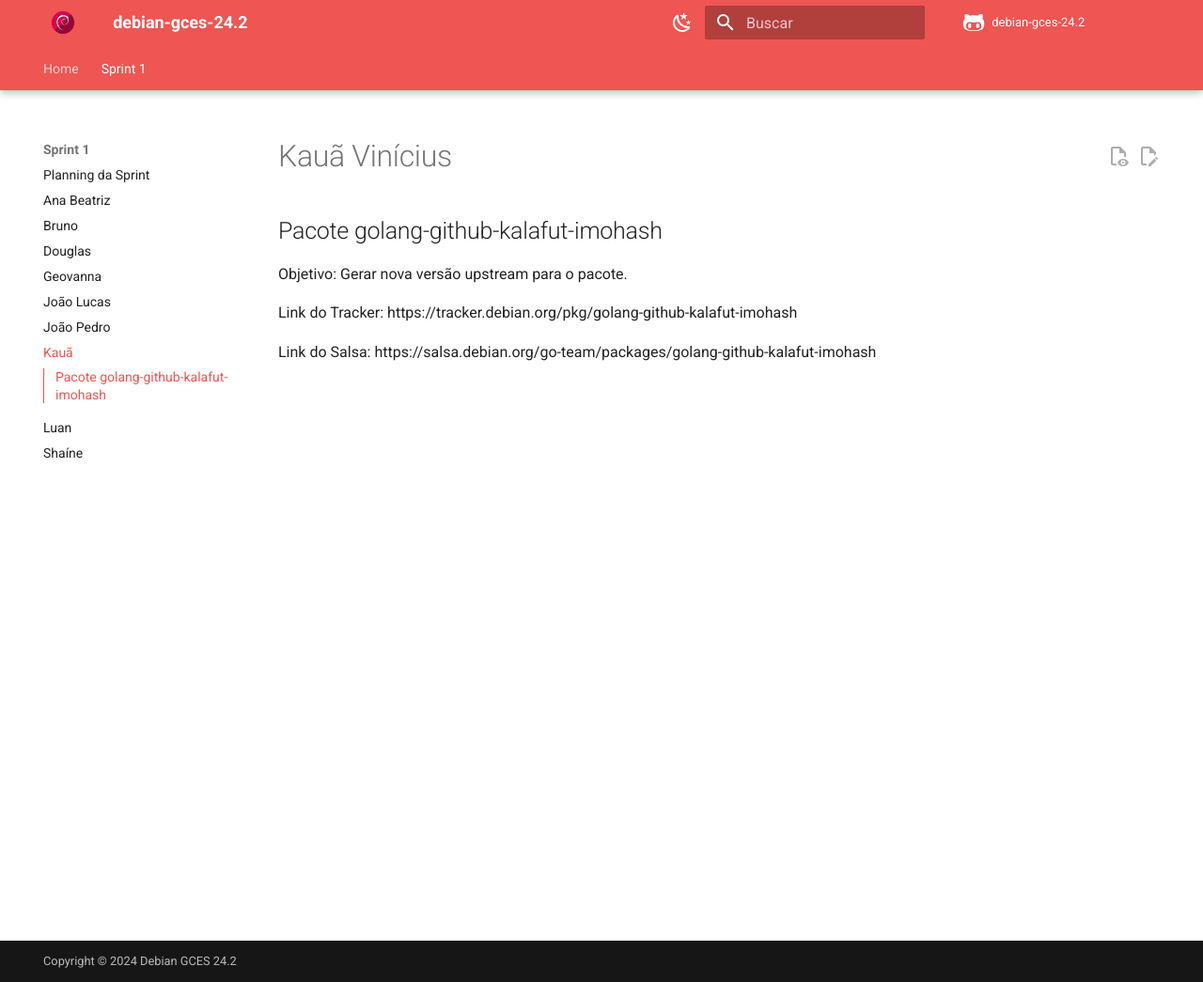
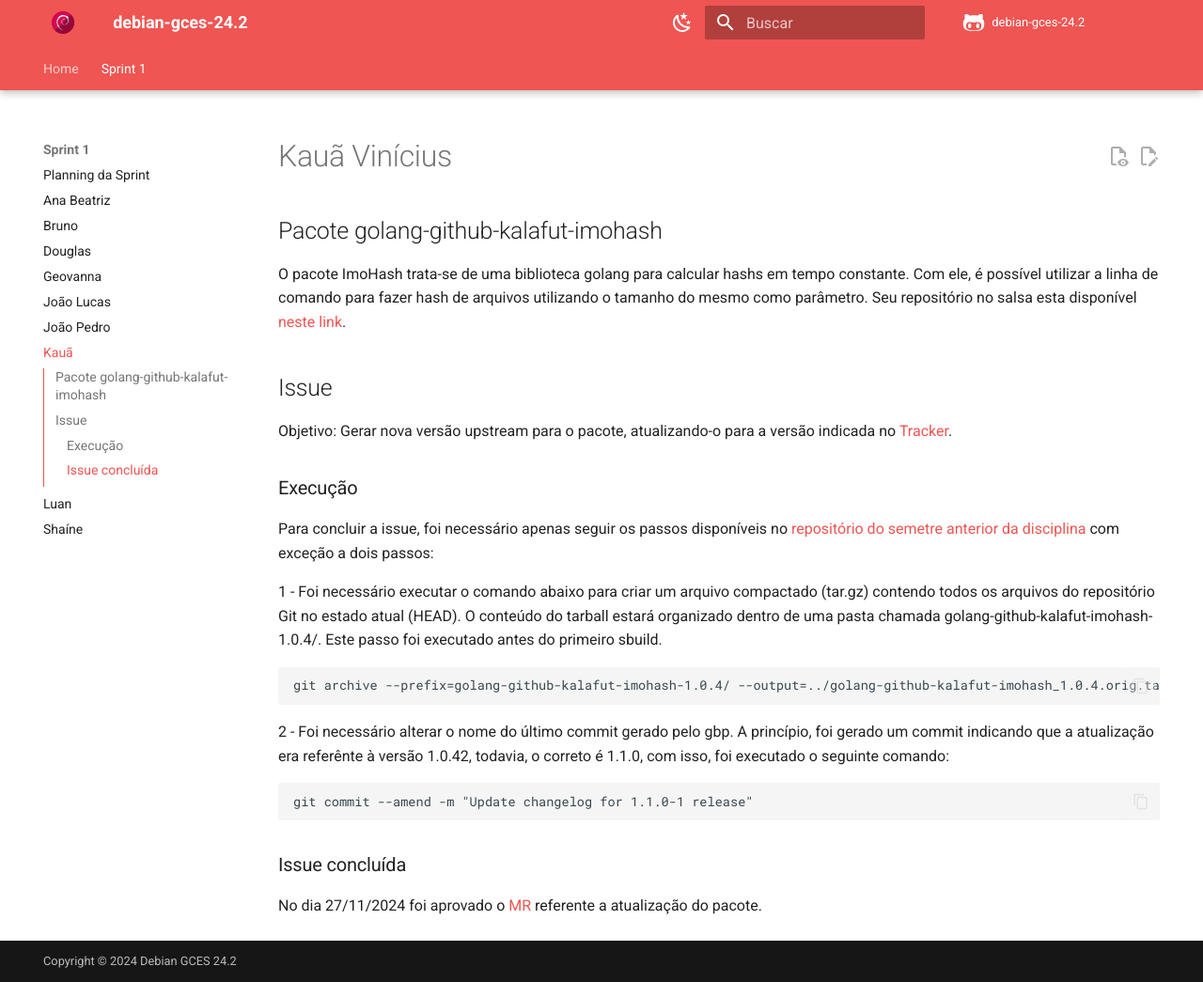
Before and after one commit to gitbmvb/debian-gces-24.2, an MkDocs documentation site: the page built from docs/sprint1/kaua1.md, in a window 1280 px wide and 1045 px high. Shown: the whole window at 94% size. Built offline with MkDocs 1.6.1 and Material for MkDocs 9.7.7, drawn with Linux system fonts in a browser that asks for light colours; comment, search, counter and statistics services are not loaded.

Commit message:
Update kaua1.md

````diff
--- a/docs/sprint1/kaua1.md
+++ b/docs/sprint1/kaua1.md
@@ -2,8 +2,27 @@
 
 ## Pacote golang-github-kalafut-imohash
 
-Objetivo: Gerar nova versão upstream para o pacote.
+O pacote ImoHash trata-se de uma biblioteca golang para calcular hashs em tempo constante. Com ele, é possível utilizar a linha de comando para fazer hash de arquivos utilizando o tamanho do mesmo como parâmetro. Seu repositório no salsa esta disponível [neste link](https://salsa.debian.org/go-team/packages/golang-github-kalafut-imohash).
 
-Link do Tracker: https://tracker.debian.org/pkg/golang-github-kalafut-imohash
+## Issue
 
-Link do Salsa: https://salsa.debian.org/go-team/packages/golang-github-kalafut-imohash
+Objetivo: Gerar nova versão upstream para o pacote, atualizando-o para a versão indicada no [Tracker](https://tracker.debian.org/pkg/golang-github-kalafut-imohash).
+
+### Execução
+
+Para concluir a issue, foi necessário apenas seguir os passos disponíveis no [repositório do semetre anterior da disciplina](https://mylena-angelica.github.io/Debian-GCES-24.1/tutoriais/atualizacao_upstream/) com exceção a dois passos: </br>
+
+1 - Foi necessário executar o comando abaixo para criar um arquivo compactado (tar.gz) contendo todos os arquivos do repositório Git no estado atual (HEAD). O conteúdo do tarball estará organizado dentro de uma pasta chamada golang-github-kalafut-imohash-1.0.4/. Este passo foi executado antes do primeiro sbuild.
+
+```
+git archive --prefix=golang-github-kalafut-imohash-1.0.4/ --output=../golang-github-kalafut-imohash_1.0.4.orig.tar.gz HEAD
+```
+
+2 - Foi necessário alterar o nome do último commit gerado pelo gbp. A princípio, foi gerado um commit indicando que a atualização era referênte à versão 1.0.42, todavia, o correto é 1.1.0, com isso, foi executado o seguinte comando:  </br>
+
+```
+git commit --amend -m "Update changelog for 1.1.0-1 release"
+```
+
+### Issue concluída
+No dia 27/11/2024 foi aprovado o [MR](https://salsa.debian.org/go-team/packages/golang-github-kalafut-imohash/-/merge_requests/2) referente a atualização do pacote.
````
